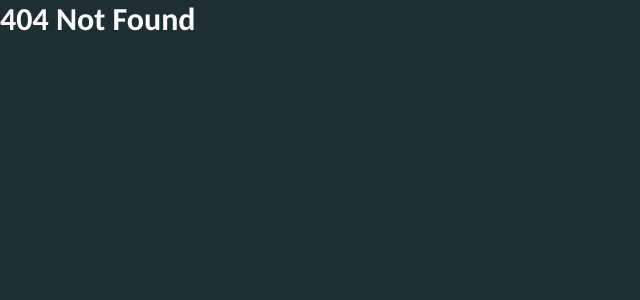
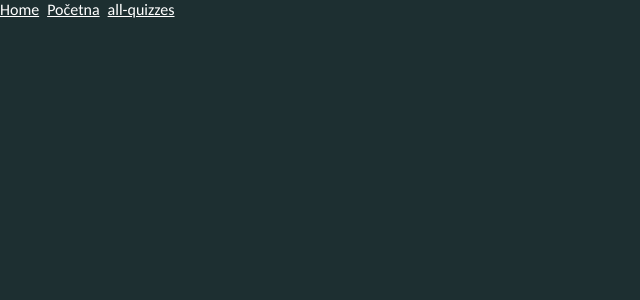
Before and after one commit to lovretomic/peta-kviz-app, a React (Vite) app: page /admin/all-quizzes in a window 1280 px wide. Before the commit this address had no page. Shown: the top 300 px of the page, without its empty margins (0-640 px from the left). Built offline with nearby package versions, Linux system fonts and the light colour scheme.

Commit message:
added all quizzes page and locator component

```diff
--- /dev/null
+++ b/src/components/AdminPathLocator/AdminPathLocator.module.scss
@@ -0,0 +1,4 @@
+.adminPathLocator {
+  display: flex;
+  gap: 8px;
+}
--- /dev/null
+++ b/src/components/AdminPathLocator/AdminPathLocator.tsx
@@ -0,0 +1,23 @@
+import { adminNavigationItems } from "../../router/adminNavigationItems";
+import c from "./AdminPathLocator.module.scss";
+
+const AdminPathLocator = () => {
+  const parts = window.location.pathname.split("/");
+
+  return (
+    <nav className={c.adminPathLocator}>
+      {parts.map((part, i) => {
+        const item = adminNavigationItems.find(
+          (item) => item.path === `/${part}`
+        );
+        return (
+          <a key={i} href={`/${parts.slice(1, i + 1).join("/")}`}>
+            {item ? item.name : part || "Home"}
+          </a>
+        );
+      })}
+    </nav>
+  );
+};
+
+export default AdminPathLocator;
--- /dev/null
+++ b/src/components/AdminPathLocator/index.ts
@@ -0,0 +1,3 @@
+import AdminPathLocator from "./AdminPathLocator";
+
+export default AdminPathLocator;
--- /dev/null
+++ b/src/pages/AdminAllQuizzesPage/AdminAllQuizzesPage.tsx
@@ -0,0 +1,11 @@
+import AdminPathLocator from "../../components/AdminPathLocator";
+
+const AdminAllQuizzesPage = () => {
+  return (
+    <div>
+      <AdminPathLocator />
+    </div>
+  );
+};
+
+export default AdminAllQuizzesPage;
--- /dev/null
+++ b/src/pages/AdminAllQuizzesPage/index.ts
@@ -0,0 +1,3 @@
+import AdminAllQuizzesPage from "./AdminAllQuizzesPage";
+
+export default AdminAllQuizzesPage;
--- a/src/router/Router.tsx
+++ b/src/router/Router.tsx
@@ -14,6 +14,7 @@ import AdminApplicationsPage from "../pages/AdminApplicationsPage";
 import AdminLoginPage from "../pages/AdminLoginPage";
 import AdminQuizPage from "../pages/AdminQuizPage";
 import AdminHomePage from "../pages/AdminHomePage";
+import AdminAllQuizzesPage from "../pages/AdminAllQuizzesPage";
 
 const router = createBrowserRouter(
   createRoutesFromElements(
@@ -26,6 +27,7 @@ const router = createBrowserRouter(
       </Route>
       <Route path="/admin">
         <Route path="login" element={<AdminLoginPage />} />
+        <Route path="all-quizzes" element={<AdminAllQuizzesPage />} />
         <Route path="quiz">
           <Route path=":id" element={<AdminQuizPage />} />
         </Route>
--- a/src/router/adminNavigationItems.ts
+++ b/src/router/adminNavigationItems.ts
@@ -11,9 +11,9 @@ export type NewNavigationItem = {
 };
 
 export const adminNavigationItems: NewNavigationItem[] = [
-  { name: "Kvizovi", path: "/admin", Icon: HomeIcon },
-  { name: "Lige", path: "/admin/leagues", Icon: CardsStarIcon },
-  { name: "Kvizevi", path: "/admin/all-quizzes", Icon: BuildingBlocksIcon },
-  { name: "Statistike", path: "/admin/all-stats", Icon: BarChart4BarsIcon },
+  { name: "Početna", path: "/admin", Icon: HomeIcon },
+  { name: "Sve Lige", path: "/admin/all-leagues", Icon: CardsStarIcon },
+  { name: "Svi Kvizevi", path: "/admin/all-quizzes", Icon: BuildingBlocksIcon },
+  { name: "Sve Statistike", path: "/admin/all-stats", Icon: BarChart4BarsIcon },
   { name: "Obavijesti", path: "/admin/notifications", Icon: NotificationsIcon },
 ];
```
Also changed, not shown: src/pages/AdminAllQuizzesPage/AdminAllQuizzesPage.module.scss (added).
